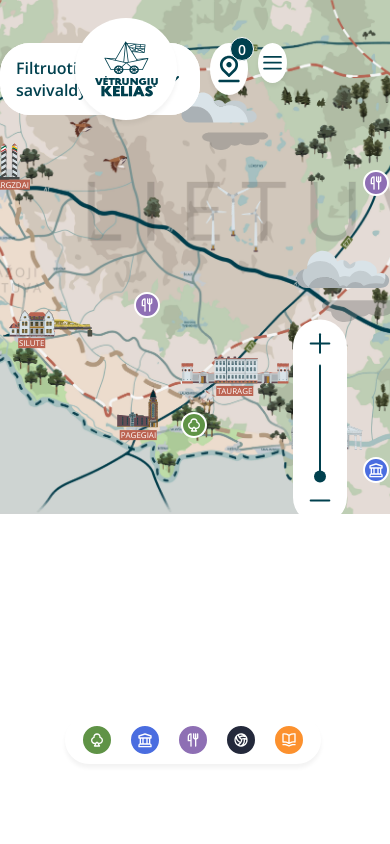
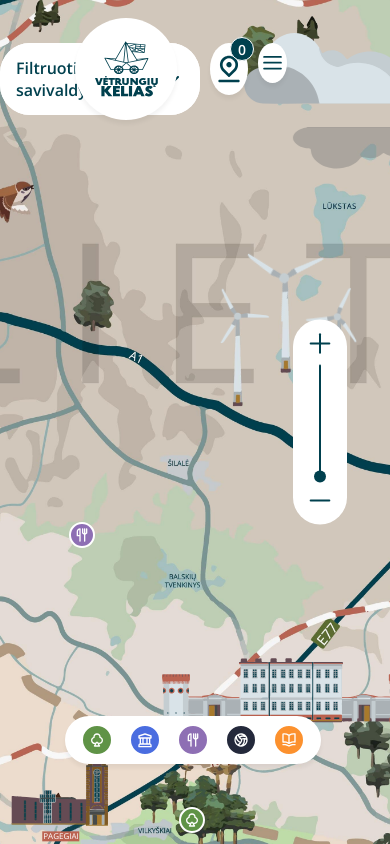
Before and after one commit to ReinmandTrial/lithuanian-map, a Vue app: page / in a window 390 px wide. Built offline with nearby package versions, Linux system fonts and the light colour scheme.

Commit message:
fix swipes

```diff
--- a/src/components/homePage.vue
+++ b/src/components/homePage.vue
@@ -168,6 +168,7 @@ header {
   transform: translateX(-50%);
 
   &__logo {
+    cursor: pointer;
     width: 87px;
     height: 89px;
     @media (max-width: 575.98px) {
--- a/src/components/map-svg.vue
+++ b/src/components/map-svg.vue
@@ -1,14 +1,16 @@
 <template>
   <!-- <div class="map" v-on:mousedown="mousedownMap"> -->
-  <div class="map">
-    <div class="map__translateX">
-      <div class="map__translateY">
+  <div class="map" @mousemove="mousemoveMap" @mouseup="mouseupMap">
+    <div class="map__scale">
       <div
-          class="map__wrap"
-          @mousedown.prevent="mousedownMap"
-          @mousemove="mousemoveMap"
-          @mouseup="mouseupMap"
+        class="map__translateX"
+        :style="{ transform: 'translateX(' + newTranslateX + 'px)' }"
       >
+        <div
+          class="map__translateY"
+          :style="{ transform: 'translateY(' + newTranslateY + 'px)' }"
+        >
+          <div class="map__wrap" @mousedown.prevent="mousedownMap">
             <!-- <img src="@/assets/images/Base_Map_SVG.svg" alt="map" /> -->
             <img src="@/assets/images/Base_Map_SVG.jpg" alt="map" />
             <div class="map__jacht-1">
@@ -124,7 +126,10 @@
                 <p class="map__town-name">Pagegiai</p>
               </div>
               <div class="map__silute">
-              <img src="@/assets/images/buildings/Silute_SVG.svg" alt="Jacht" />
+                <img
+                  src="@/assets/images/buildings/Silute_SVG.svg"
+                  alt="Jacht"
+                />
                 <p class="map__town-name">Silute</p>
               </div>
               <div class="map__taurage">
@@ -150,6 +155,7 @@
               </div>
             </div>
             <v-mark :marks="marks" @addCardToSelected="addCardToSelected" />
+          </div>
         </div>
       </div>
     </div>
@@ -204,13 +210,14 @@ export default {
   data() {
     return {
       swipeMap: false,
-      // posXConst: 0,
       posXStart: 0,
       translateX: 0,
       diffX: 0,
       posYStart: 0,
       translateY: 0,
       diffY: 0,
+      newTranslateX: 0,
+      newTranslateY: 0,
       filter: [
         {
           id: 1,
@@ -348,26 +355,54 @@ export default {
     },
     mousemoveMap: function (e) {
       if (this.swipeMap == true) {
+        var mapPosX = this.mapX.getBoundingClientRect().left
+        var mapPosXMax = this.mapX.getBoundingClientRect().right
+
+        var mapPosY = this.mapY.getBoundingClientRect().top
+        var mapPosYMax = this.mapY.getBoundingClientRect().bottom
+
         var posXNew = e.clientX
         this.diffX = posXNew - this.posXStart
+
         var posYNew = e.clientY
         this.diffY = posYNew - this.posYStart
 
-        document.querySelector('.map__wrap').style.transform = `translate(${
-          this.translateX + this.diffX + 'px'
-        }, ${this.translateY + this.diffY + 'px'})`
+        if (mapPosX >= 0) {
+          this.translateX -= mapPosX
+        }
+        if (mapPosXMax <= window.innerWidth) {
+          var mapPosXDiff = window.innerWidth - mapPosXMax
+          this.translateX += mapPosXDiff
+        }
+        this.newTranslateX = this.translateX + this.diffX
+
+        if (mapPosY >= 0) {
+          this.translateY -= mapPosY
+        }
+        if (mapPosYMax <= window.innerHeight) {
+          var mapPosYDiff = window.innerHeight - mapPosYMax
+          this.translateY += mapPosYDiff
+        }
+        this.newTranslateY = this.translateY + this.diffY
       }
     },
     mouseupMap: function () {
       this.translateX += this.diffX
       this.translateY += this.diffY
+
       this.swipeMap = false
+      // this.$emit('mouseUp', this.swipeMap)
     },
   },
-  computed: {},
-  mounted: function () {
-    //  this.zoomIn
+  computed: {
+    mapX: function () {
+      return document.querySelector('.map__translateX')
     },
+    mapY: function () {
+      return document.querySelector('.map__translateY')
+    },
+  },
+  mounted: function () {},
 }
 </script>
 <style lang="scss" scoped>
@@ -375,18 +410,26 @@ export default {
   display: flex;
   justify-content: center;
   align-items: center;
+  width: 100vw;
+  height: 100vh;
+  overflow: hidden;
+  &__scale {
+    // transform: scale(1.5);
+  }
   &__wrap {
     // 			3.74				8193
     //     	20,36   		0
     // 	 		24,10				8193
 
-    width: 100vmax;
+    // width: 100vmax;
+    width: 2000px;
     flex: none;
     // width: 8193px;
     // height: 4993px;
     padding-bottom: 60.94%;
     height: 0;
     position: relative;
+    overflow: hidden;
   }
 
   &__wrap > img {
```
Also changed, not shown: 11 other files (tests, documents, lock files or other folders). Lines whose indentation alone changed are shown as unchanged.
